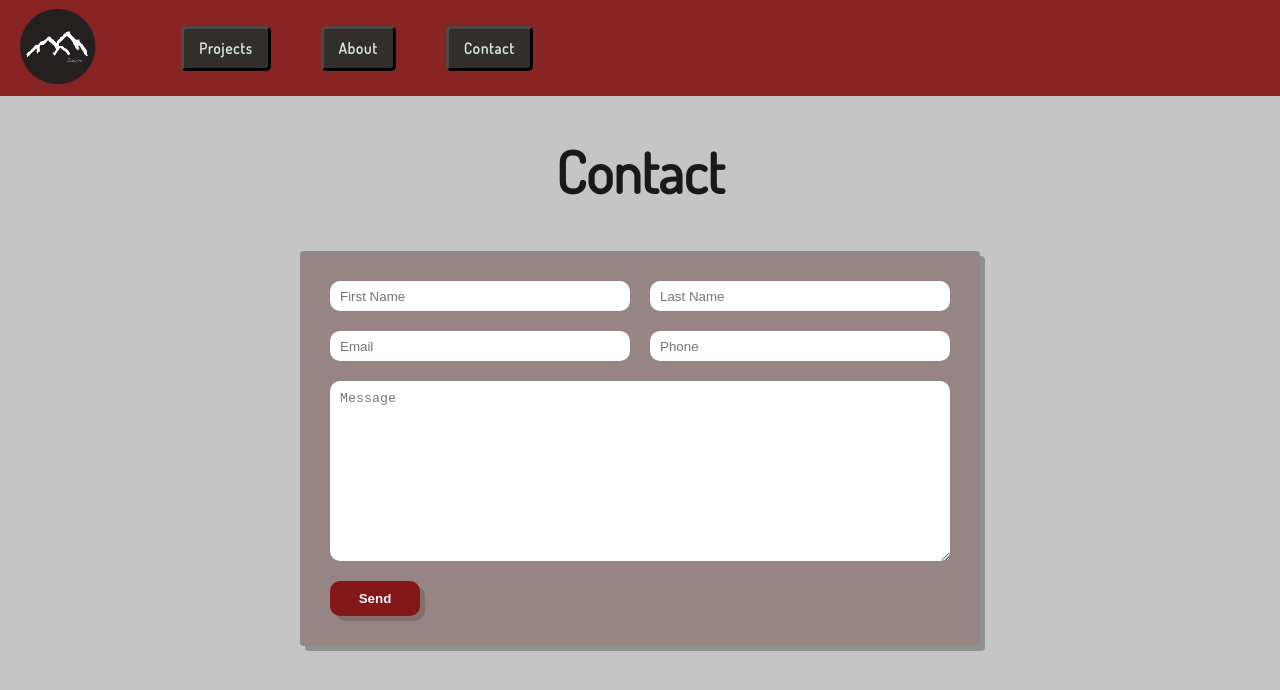
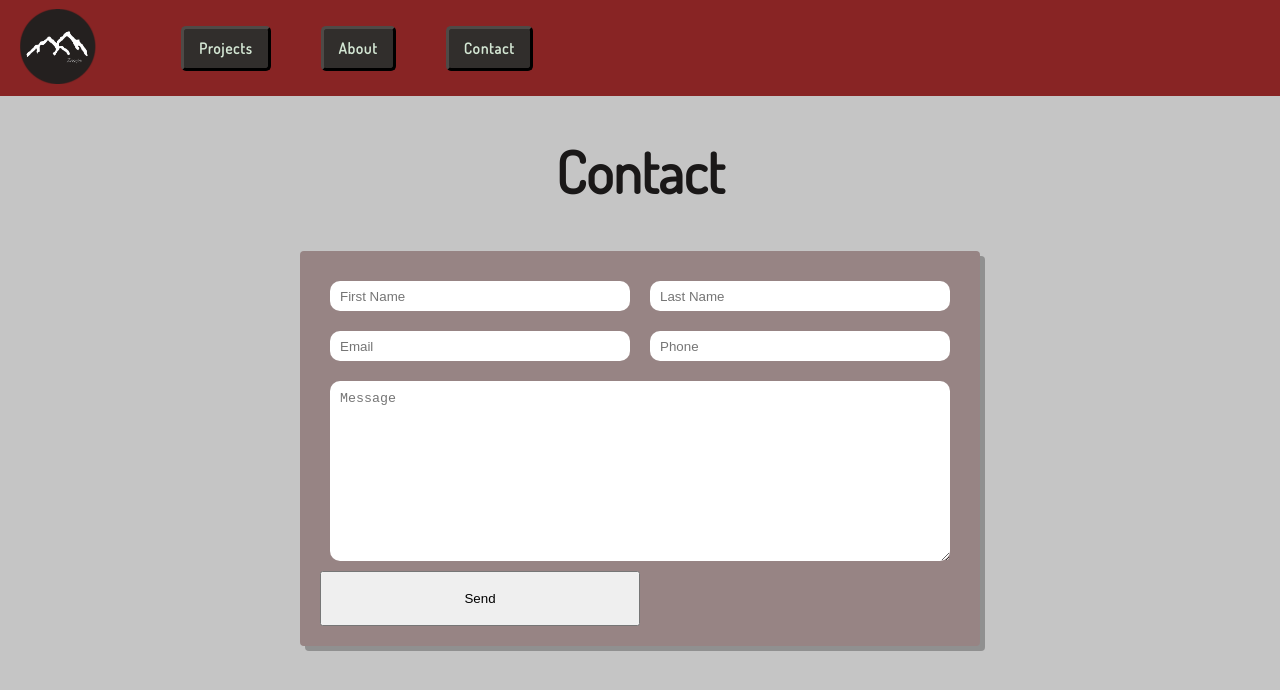
Before and after one commit to Zmagis/zmagis, a React (Create React App) app: page /contact in a window 1280 px wide. Shown: the top 690 px of the page. Built offline with nearby package versions, Linux system fonts and the light colour scheme.

Commit message:
fix form

```diff
--- a/src/components/Contact/Contact.js
+++ b/src/components/Contact/Contact.js
@@ -61,9 +61,7 @@ const Contact = () => {
           // onChange={e => this.setState({ message: e.target.value })}
           name="message"
         />
-        <button className="submit" type="submit">
-          Send
-        </button>
+        <button type="submit">Send</button>
       </form>
     </div>
   );
```
